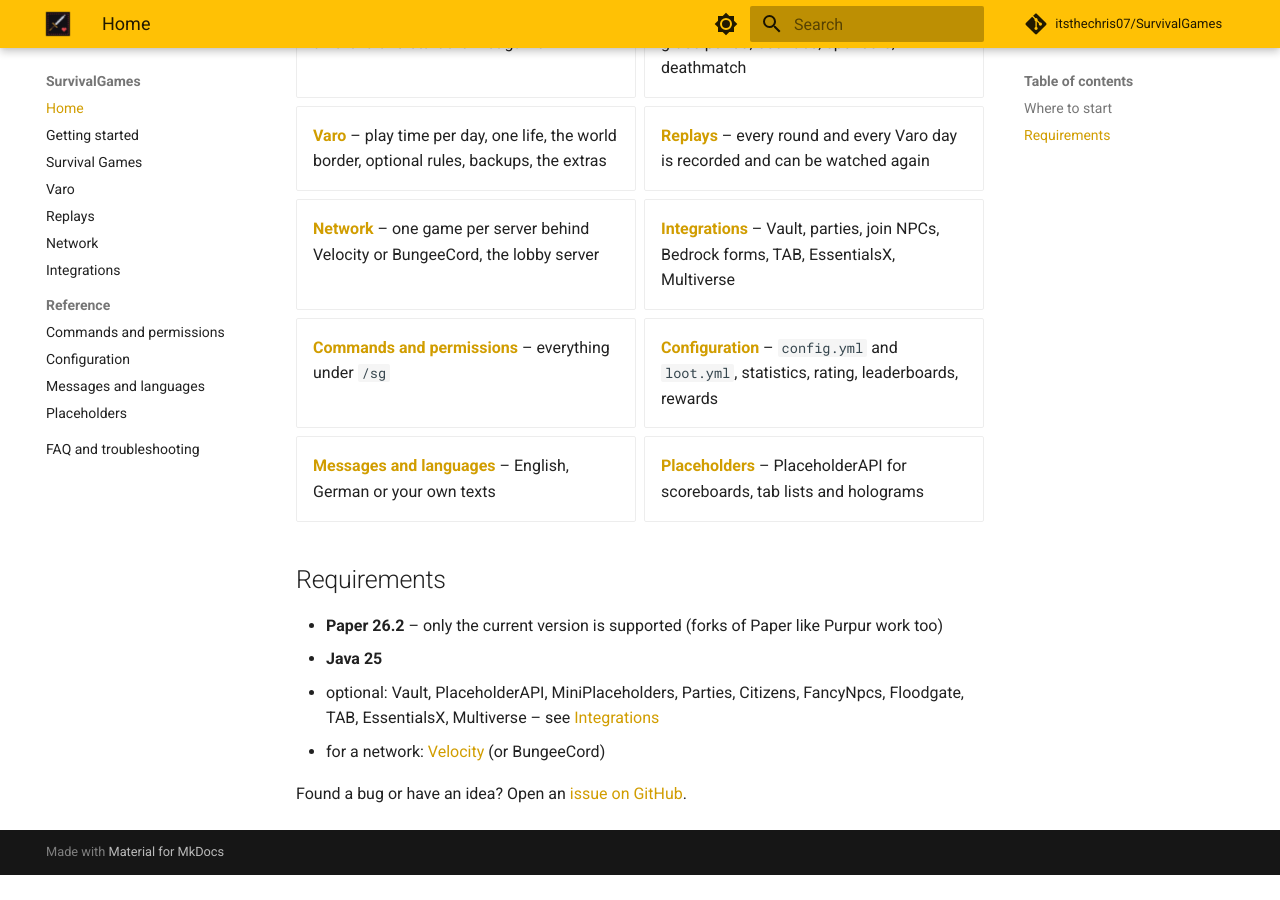
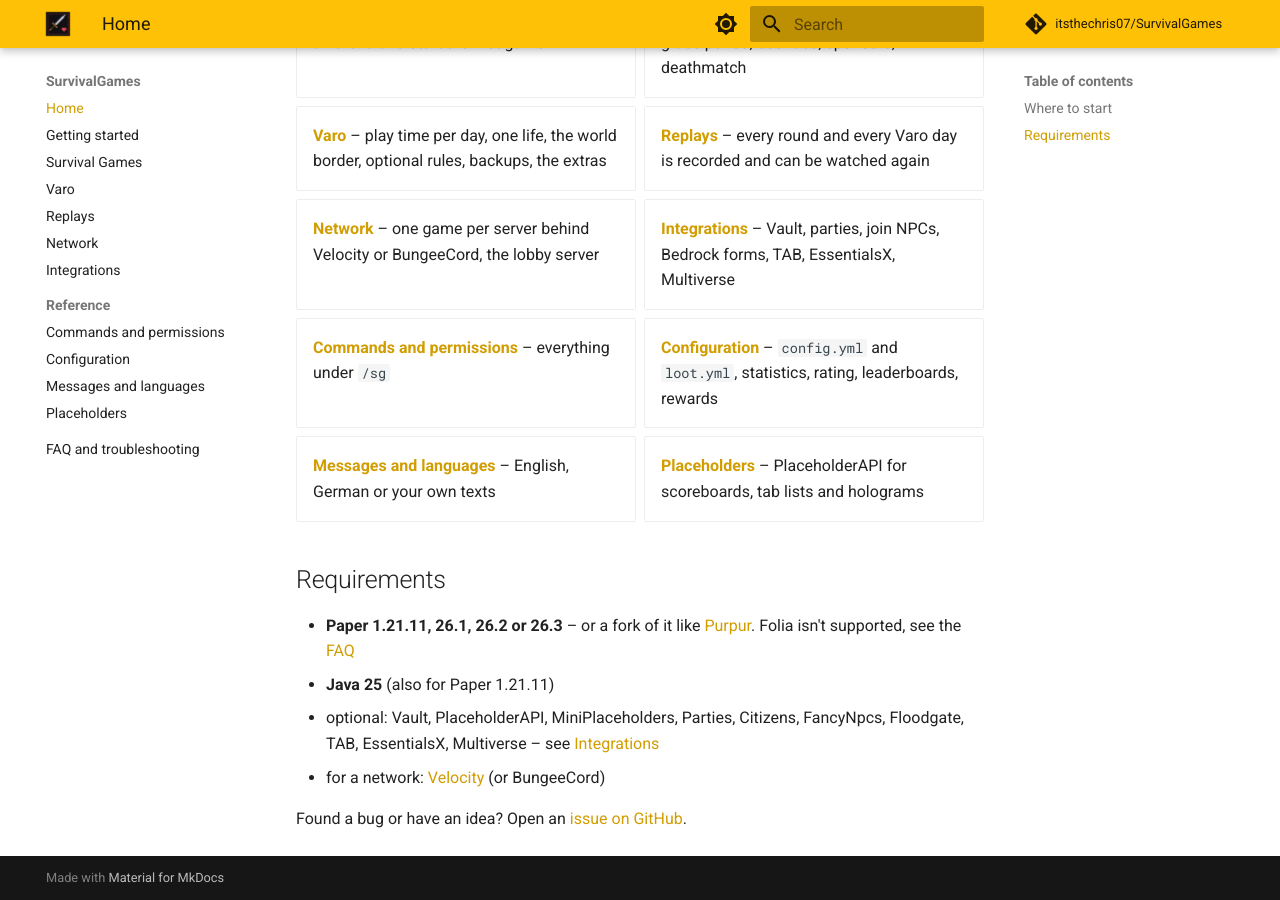
Before and after one commit to itsthechris07/SurvivalGames, an MkDocs documentation site: the page built from docs/index.md, in a window 1280 px wide and 900 px high, scrolled down 1136 px. Built offline with MkDocs 1.6.1 and Material for MkDocs 9.7.7, drawn with Linux system fonts in a browser that asks for light colours; comment, search, counter and statistics services are not loaded; before the commit the page ends 2011 px from its top, so only the background shows below that.

Commit message:
Support Paper 1.21.11 - 26.3 and Purpur
The plugin is compiled against the oldest supported API (1.21.11) and
tested on Paper 1.21.11, 26.1.2, 26.2, 26.3 and Purpur 26.2. Folia isn't
supported (no world loading at runtime, no scoreboards), see the FAQ.

Co-Authored-By: Claude Opus 5.5 <noreply@anthropic.com>

```diff
--- a/docs/index.md
+++ b/docs/index.md
@@ -31,8 +31,9 @@ a network.
 
 ## Requirements
 
-- **Paper 26.2** – only the current version is supported (forks of Paper like Purpur work too)
-- **Java 25**
+- **Paper 1.21.11, 26.1, 26.2 or 26.3** – or a fork of it like [Purpur](https://purpurmc.org/). Folia isn't
+  supported, see the [FAQ](faq.md#does-it-run-on-folia)
+- **Java 25** (also for Paper 1.21.11)
 - optional: Vault, PlaceholderAPI, MiniPlaceholders, Parties, Citizens, FancyNpcs, Floodgate, TAB, EssentialsX,
   Multiverse – see [Integrations](integrations.md)
 - for a network: [Velocity](https://papermc.io/software/velocity) (or BungeeCord)
--- a/src/main/resources/plugin.yml
+++ b/src/main/resources/plugin.yml
@@ -3,8 +3,8 @@ version: ${version}
 author: Christian34
 description: Survival Games and Varo - several games per server or one game per server in a network
 main: com.christian34.survivalgames.SurvivalGames
-# the current version only: older ones make Paper rewrite the bytecode of the plugin for old api calls
-api-version: "26.2"
+# the oldest supported version (build.gradle.kts: paperApi)
+api-version: "1.21.11"
 # commands are registered by cloud (commands/CommandManager)
 
 softdepend: [Vault, PlaceholderAPI, MiniPlaceholders, Parties, Spigot-Party-API-PAF, Citizens, FancyNpcs, floodgate, TAB, Essentials, Multiverse-Core, Multiverse-Inventories]
```
Also changed, not shown: README.md (+2 -2 lines), docs/faq.md (+6 -0 lines), 2 other files.
